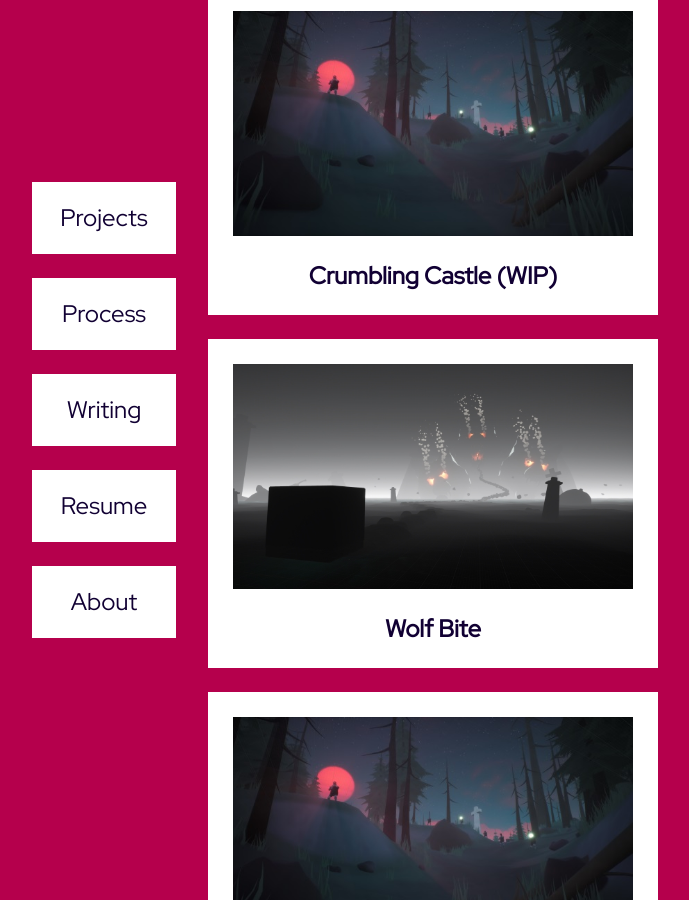
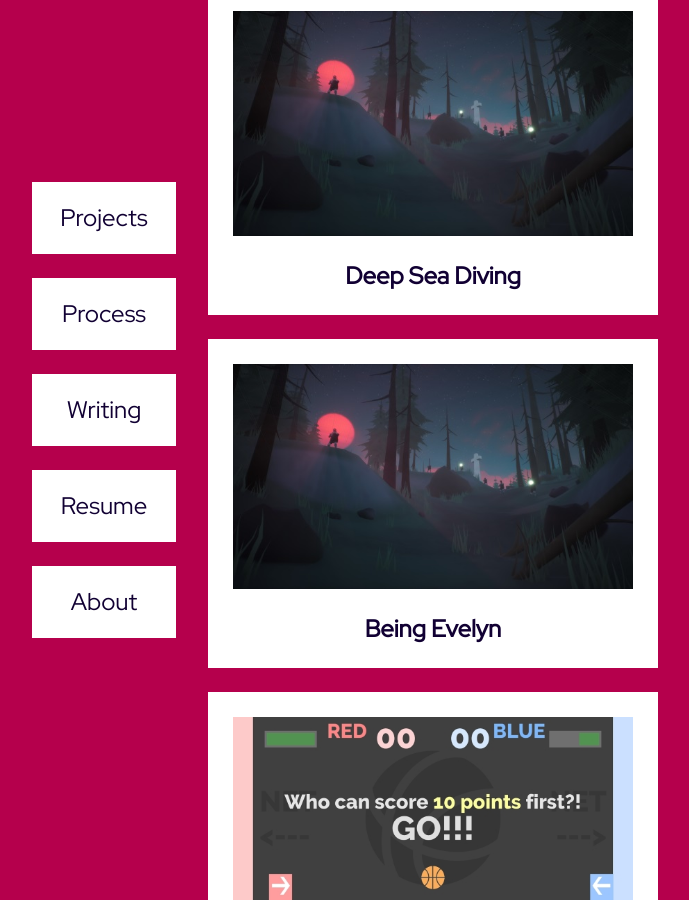
Before and after one commit to digigrant/digigrant.github.io, a Jekyll site: the page built from index.html, in a window 1280 px wide and 900 px high, scrolled down 1049 px. Shown: the whole window, without its empty margins (0-689 px from the left). Built offline with Jekyll 4.4.1, drawn with Linux system fonts in a browser that asks for light colours.

Commit message:
removed wolf bite and crumbling castle

```diff
--- a/index.html
+++ b/index.html
@@ -12,19 +12,14 @@ title: Projects
         <img src="/assets/images/perdition/perdition1_small.jpg"><h3>Perdition</h3>
       </li>
     </a>
-     <a href="/projects/fishing-game.html">
+    <a href="/projects/fishing-game.html">
       <li class="col">
         <img src="/assets/images/perdition1_small.jpg"><h3>Grant's Big Fishin'</h3>
       </li>
     </a>
-    <a href="/projects/crumbling-castle.html">
+    <a href="/projects/diving-game.html">
       <li class="col">
-        <img src="/assets/images/perdition1_small.jpg"><h3>Crumbling Castle (WIP)</h3>
-      </li>
-    </a>
-    <a href="/projects/wolf-bite.html">
-      <li class="col">
-        <img src="/assets/images/wolf-bite/wb1_s.jpg"><h3>Wolf Bite</h3>
+        <img src="/assets/images/perdition1_small.jpg"><h3>Deep Sea Diving</h3>
       </li>
     </a>
     <a href="/projects/being-evelyn.html">
@@ -37,10 +32,5 @@ title: Projects
         <img src="/assets/images/super-dunk-fighters/sdf_1_small.jpg"><h3>Super Dunk Fighters</h3>
       </li>
     </a>
-    <a href="/projects/diving-game.html">
-      <li class="col">
-        <img src="/assets/images/perdition1_small.jpg"><h3>Deep Sea Diving</h3>
-      </li>
-    </a>
   </ul>
 </div>
```
